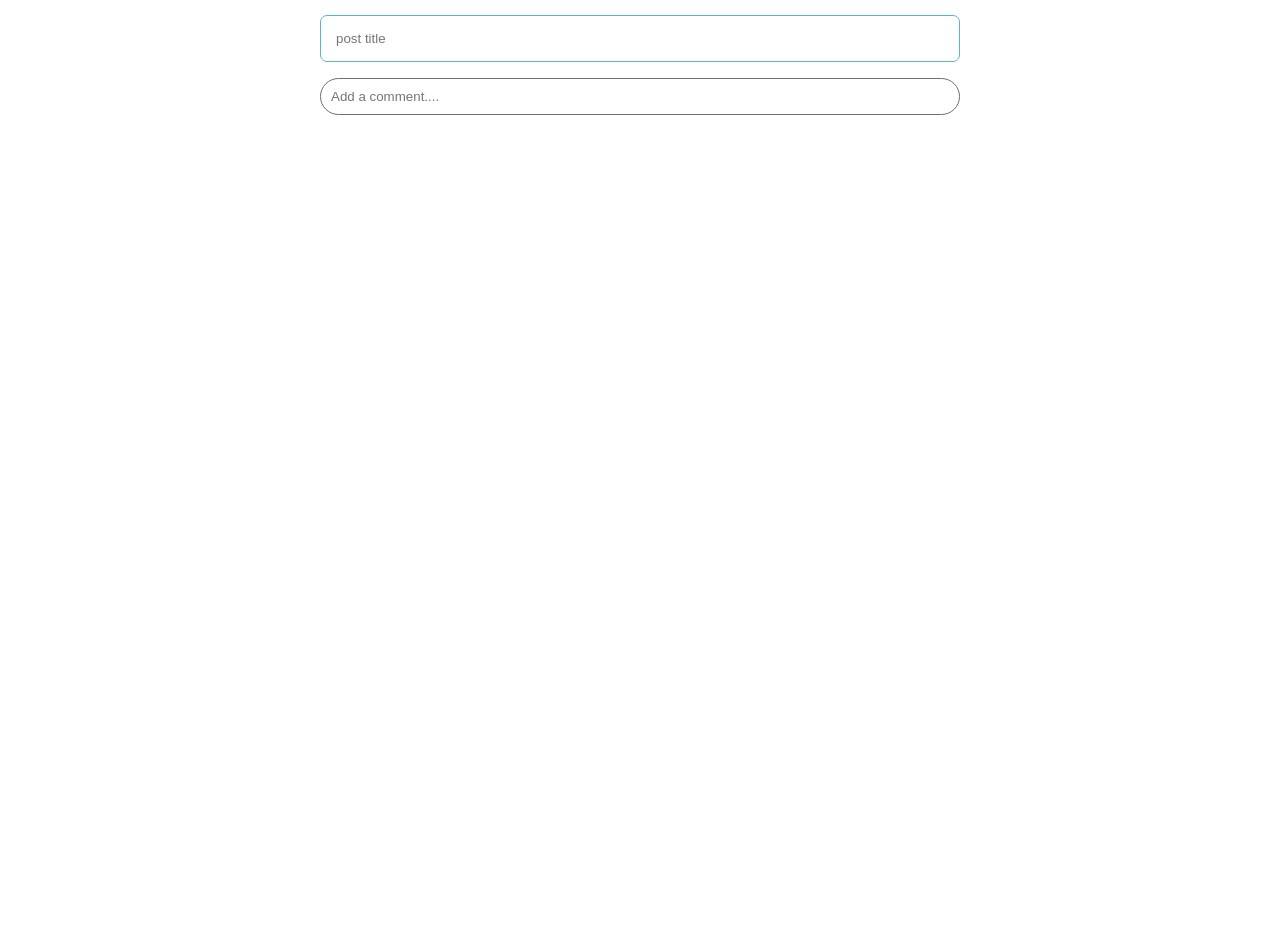
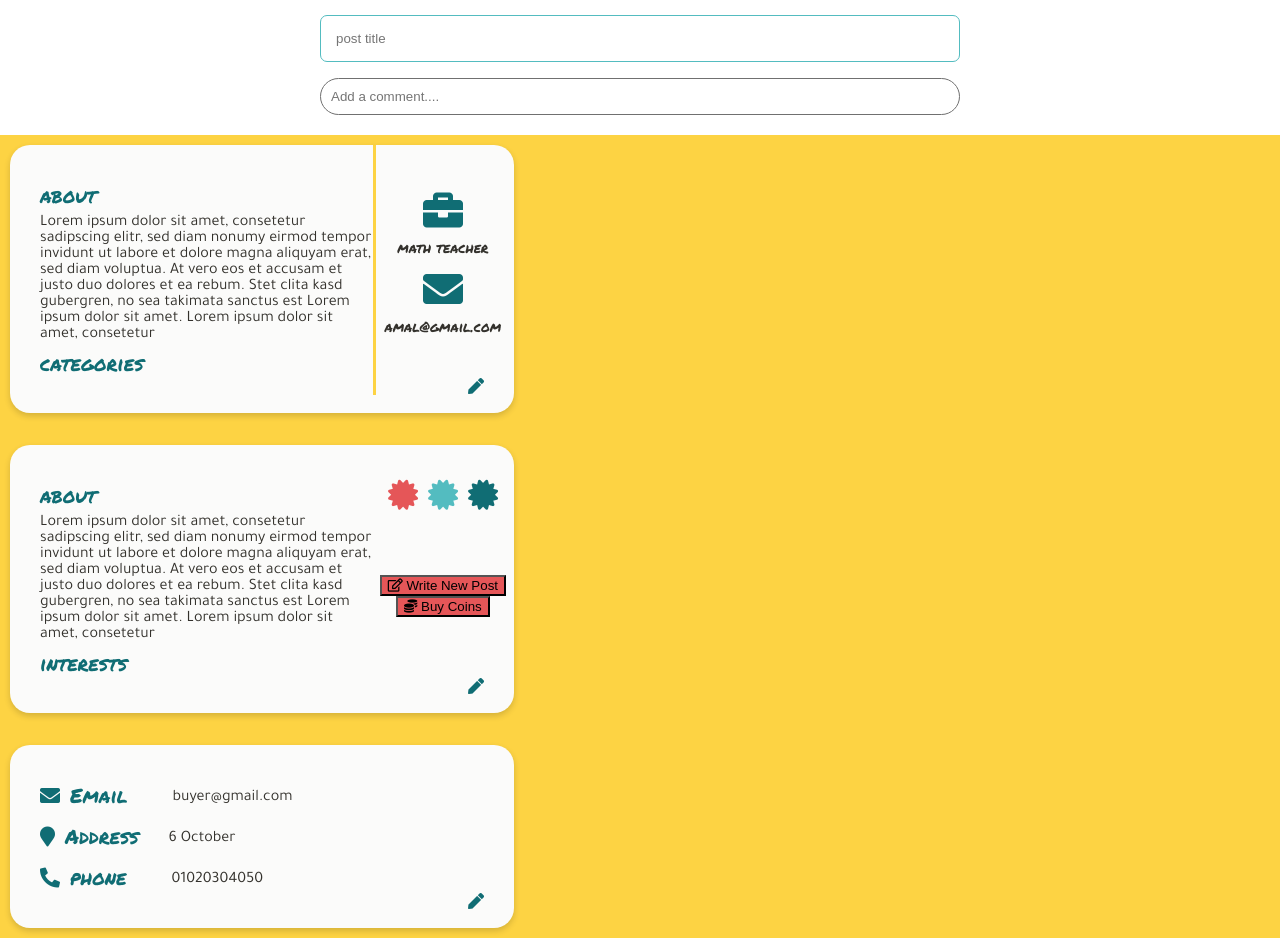
Before and after one commit to RanaMohamed/KiddoReact, a React (Create React App) app: page / in a window 1280 px wide. Shown: the part 1620-2558 px from the top of the page. Before the commit the page ends 1755 px from the top, so only its background shows below. Built offline with nearby package versions, Linux system fonts and the light colour scheme.

Commit message:
Profile Card

```diff
--- a/src/App.js
+++ b/src/App.js
@@ -242,7 +242,137 @@ function App() {
         />
       </div>
 
-      {/* --------------------------- */}
+      {/* ---------------Profile Card------------ */}
+      <div
+        style={{ backgroundColor: "#fdd343", width: "100%", padding: "1rem" }}
+      >
+        {/* Supporter profile card */}
+        <div className="profile-card profile-card--display-flex">
+          <div className="profile-card__part-lg profile-card__part-lg--after ">
+            <p className="profile-card__title">about</p>
+            <p>
+              Lorem ipsum dolor sit amet, consetetur sadipscing elitr, sed diam
+              nonumy eirmod tempor invidunt ut labore et dolore magna aliquyam
+              erat, sed diam voluptua. At vero eos et accusam et justo duo
+              dolores et ea rebum. Stet clita kasd gubergren, no sea takimata
+              sanctus est Lorem ipsum dolor sit amet. Lorem ipsum dolor sit
+              amet, consetetur
+            </p>
+            <p className="profile-card__title">categories</p>
+          </div>
+          <div className="profile-card__part-sm">
+            <i class="fas fa-briefcase  profile-card__icon-lg"></i>
+            <p className="profile-card__text-secondary">math teacher</p>
+            <i class="fas fa-envelope profile-card__icon-lg"></i>
+            <p className="profile-card__text-secondary">amal@gmail.com</p>
+          </div>
+          <div className="profile-card__edit ">
+            <i class="fas fa-pen"></i>
+          </div>
+        </div>
+        <br></br>
+        <br></br>
+        {/* Kid profile card */}
+        <div className="profile-card profile-card--display-flex">
+          <div className="profile-card__part-lg ">
+            <p className="profile-card__title">about</p>
+            <p>
+              Lorem ipsum dolor sit amet, consetetur sadipscing elitr, sed diam
+              nonumy eirmod tempor invidunt ut labore et dolore magna aliquyam
+              erat, sed diam voluptua. At vero eos et accusam et justo duo
+              dolores et ea rebum. Stet clita kasd gubergren, no sea takimata
+              sanctus est Lorem ipsum dolor sit amet. Lorem ipsum dolor sit
+              amet, consetetur
+            </p>
+            <p className="profile-card__title">interests</p>
+          </div>
+          <div className="profile-card__part-sm">
+            {/* Badges for test */}
+            <div>
+              <i
+                class="fas fa-certificate"
+                style={{
+                  margin: ".5rem",
+                  fontSize: "3rem",
+                  color: "#e55658"
+                }}
+              ></i>
+              <i
+                class="fas fa-certificate"
+                style={{
+                  margin: ".5rem",
+                  fontSize: "3rem",
+                  color: "#53bcc0"
+                }}
+              ></i>
+              <i
+                class="fas fa-certificate"
+                style={{
+                  margin: ".5rem",
+                  fontSize: "3rem",
+                  color: "#106d74"
+                }}
+              ></i>
+            </div>
+            <div
+              style={{
+                marginTop: "6rem"
+              }}
+            >
+              <button
+                style={{
+                  backgroundColor: "#e55658",
+                  color: "weith"
+                }}
+              >
+                <i class="far fa-edit"></i> Write New Post{" "}
+              </button>
+              <button
+                style={{
+                  backgroundColor: "#e55658",
+                  color: "weith"
+                }}
+              >
+                {" "}
+                <i class="fas fa-coins"></i> Buy Coins{" "}
+              </button>
+            </div>
+          </div>
+          <div className="profile-card__edit ">
+            <i class="fas fa-pen"></i>
+          </div>
+        </div>
+        <br></br>
+        <br></br>
+        {/* Buyer profile card */}
+        <div className="profile-card">
+          <div className="profile-card--display-flex">
+            <span className="profile-card__title">
+              {" "}
+              <i class="fas fa-envelope profile-card__icon-sm "></i>Email
+            </span>
+            <p className="profile-card__text-primary--1">buyer@gmail.com</p>
+          </div>
+          <div className="profile-card--display-flex">
+            <span className="profile-card__title">
+              {" "}
+              <i class="fas fa-map-marker profile-card__icon-sm "></i>Address
+            </span>
+            <p className="profile-card__text-primary--2">6 October</p>
+          </div>
+          <div className="profile-card--display-flex">
+            <span className="profile-card__title">
+              {" "}
+              <i class="fas fa-phone-alt  profile-card__icon-sm "></i>phone
+            </span>
+            <p className="profile-card__text-primary--1">01020304050</p>
+          </div>
+
+          <div className="profile-card__edit ">
+            <i class="fas fa-pen"></i>
+          </div>
+        </div>
+      </div>
     </React.Fragment>
   );
 }
--- a/src/css/main.css
+++ b/src/css/main.css
@@ -273,6 +273,59 @@ b {
   .input--bg-info {
     background-color: #edf8f9; }
 
+.profile-card {
+  border-radius: 2rem;
+  box-shadow: rgba(0, 0, 0, 0.16) 0px 3px 6px;
+  width: 40%;
+  color: #33312c;
+  padding: 3rem 0 3rem 3rem;
+  background-color: #fbfbfa;
+  position: relative; }
+  .profile-card--display-flex {
+    display: flex;
+    flex-wrap: wrap; }
+  .profile-card__title {
+    color: #106d74;
+    font-family: "PermanentMarker";
+    font-size: 2rem;
+    margin: 1rem 1.5rem 1rem 0; }
+  .profile-card__text-primary {
+    font-size: 1.8rem; }
+    .profile-card__text-primary--1 {
+      margin: 1.5rem 0 0 3rem; }
+    .profile-card__text-primary--2 {
+      margin: 1.5rem 0 0 1.5rem; }
+  .profile-card__text-secondary {
+    font-family: "PermanentMarker";
+    font-size: 1.4rem; }
+  .profile-card__icon-lg {
+    font-size: 4rem;
+    color: #106d74;
+    margin: 1.5rem 0 1rem 0; }
+  .profile-card__icon-sm {
+    margin: 0 1rem 0 0; }
+  .profile-card__part-lg {
+    width: 70%; }
+    .profile-card__part-lg--after::after {
+      content: "";
+      position: absolute;
+      width: 0.3rem;
+      height: 25rem;
+      top: 0;
+      left: 72%;
+      z-index: 1;
+      background-size: contain !important;
+      background-color: #fdd343; }
+  .profile-card__part-sm {
+    width: 30%;
+    text-align: center;
+    margin-bottom: 3rem; }
+  .profile-card__edit {
+    position: absolute;
+    right: 3rem;
+    bottom: 1.5rem;
+    color: #106d74; }
+
 .container {
   width: 85%;
   max-width: 1640px;
--- a/src/sass/components/_module.scss
+++ b/src/sass/components/_module.scss
@@ -1,3 +1,4 @@
 @import "background-shapes";
 @import "post-card";
 @import "_input";
+@import "_profile-card";
--- /dev/null
+++ b/src/sass/components/_profile-card.scss
@@ -0,0 +1,68 @@
+.profile-card {
+  border-radius: $border-radius-xl;
+  box-shadow: $box-shadow;
+  width: 40%;
+  color: $dark-color;
+  padding: $spacing-md 0 $spacing-md $spacing-md;
+  background-color: $color-4;
+  position: relative;
+
+  &--display-flex {
+    display: flex;
+    flex-wrap: wrap;
+  }
+  &__title {
+    color: $primary-color;
+    font-family: $secondary-font;
+    font-size: $font-size-md;
+    margin: $spacing-xs $spacing-sm $spacing-xs 0;
+  }
+  &__text-primary {
+    font-size: $font-size-sm;
+    &--1 {
+      margin: $spacing-sm 0 0 $spacing-md;
+    }
+    &--2 {
+      margin: $spacing-sm 0 0 $spacing-sm;
+    }
+  }
+  &__text-secondary {
+    font-family: $secondary-font;
+    font-size: $font-size-xs;
+  }
+  &__icon-lg {
+    font-size: $font-size-lg;
+    color: $primary-color;
+    margin: $spacing-sm 0 $spacing-xs 0;
+  }
+  &__icon-sm {
+    margin: 0 $spacing-xs 0 0;
+  }
+  &__part-lg {
+    width: 70%;
+    &--after {
+      &::after {
+        content: "";
+        position: absolute;
+        width: 0.3rem;
+        height: 25rem;
+        top: 0;
+        left: 72%;
+        z-index: 1;
+        background-size: contain !important;
+        background-color: $color-2;
+      }
+    }
+  }
+  &__part-sm {
+    width: 30%;
+    text-align: center;
+    margin-bottom: $spacing-md;
+  }
+  &__edit {
+    position: absolute;
+    right: 3rem;
+    bottom: 1.5rem;
+    color: $primary-color;
+  }
+}
```
